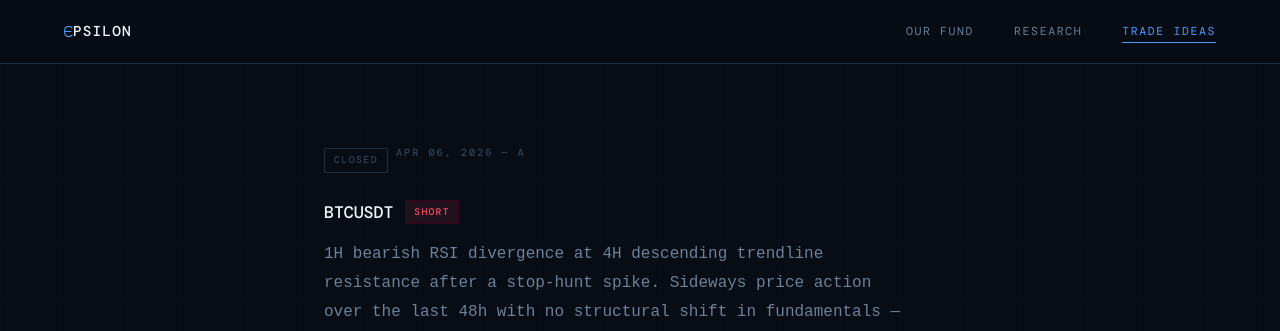
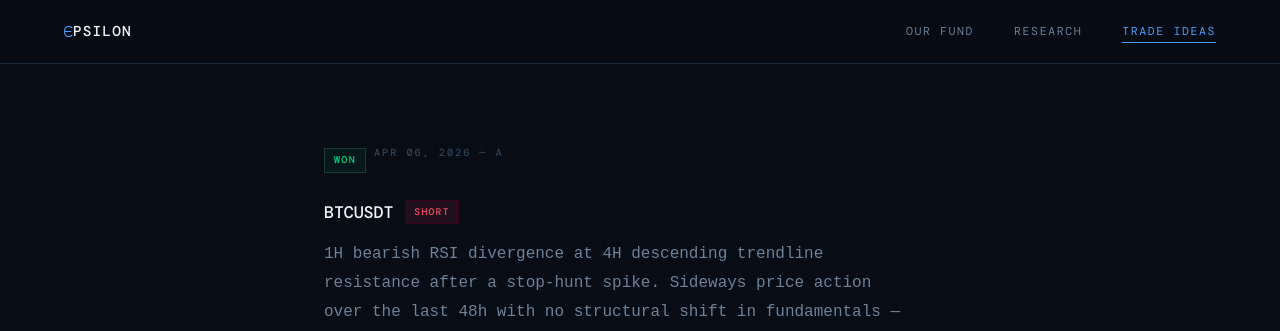
Before and after one commit to Epsilon-Fund/epsilon-fund.github.io, a Jekyll site: the page built from _trade_ideas/2026-04-06-bitcoin-mean-reversion-short.md, in a window 1280 px wide and 900 px high. Shown: the top 331 px of the window. Built offline with Jekyll 4.4.1, drawn with Linux system fonts in a browser that asks for light colours; some web fonts are replaced.

Commit message:
Adjusting trade idea

```diff
--- a/_trade_ideas/2026-04-06-bitcoin-mean-reversion-short.md
+++ b/_trade_ideas/2026-04-06-bitcoin-mean-reversion-short.md
@@ -13,10 +13,9 @@ timeframe: "3–7 days"
 position_size: "2%"
 risk_reward: "2.5:1"
 conviction: 6
-status: Closed
+status: Won
 close_date: 2026-04-07
 close_price: "$67,827"
-result: Win
 author: A
 ---
 
```
